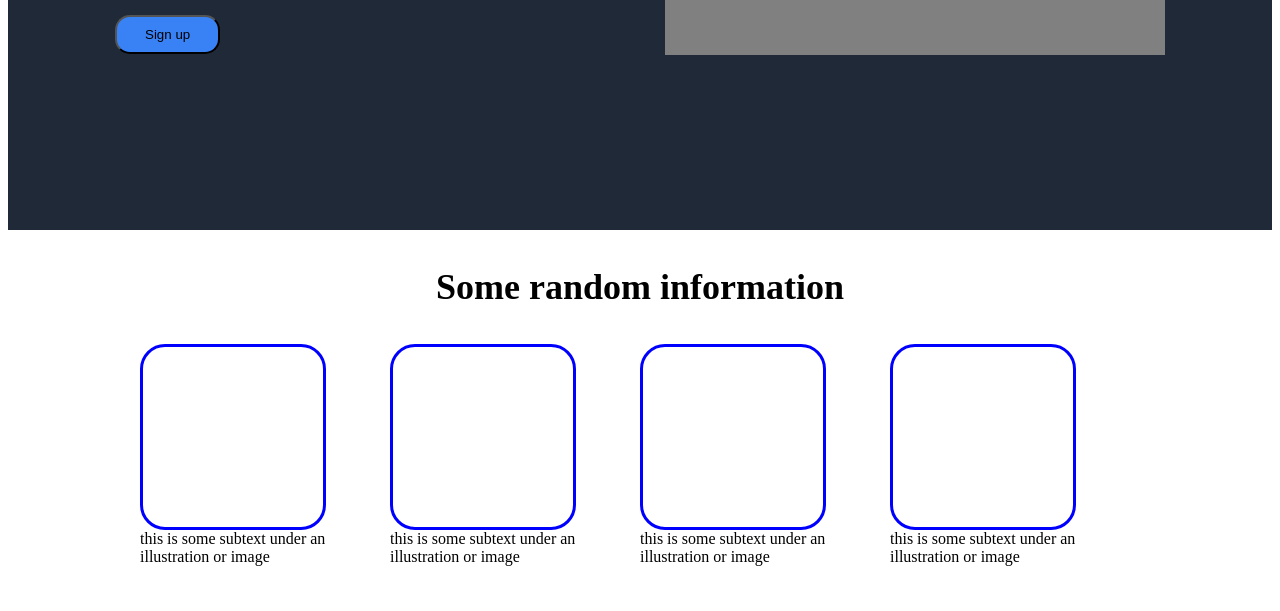
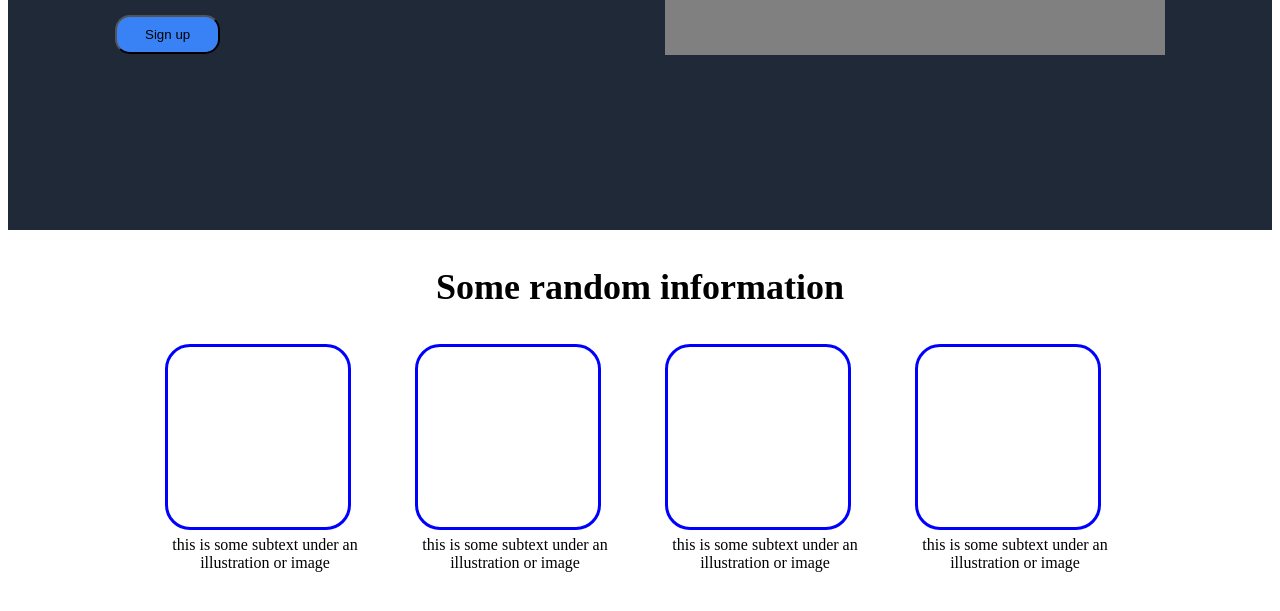
Before and after one commit to chubbypandaaz/landingpage, a plain HTML site: page index.html in a window 1280 px wide. Shown: the part 469-1080 px from the top of the page. Drawn offline with Linux system fonts and the light colour scheme.

Commit message:
Center caption and image boxes

```diff
--- a/style.css
+++ b/style.css
@@ -76,11 +76,14 @@ h3 {
     height: 180px;
     width: 180px;
     border-radius: 25px;
+    margin-left: 25px;
+    margin-bottom: 6px;
 }
 
 .box {
     height: 250px;
     width: 250px;
+    text-align: center;
 }
 
 .secondary,
```
